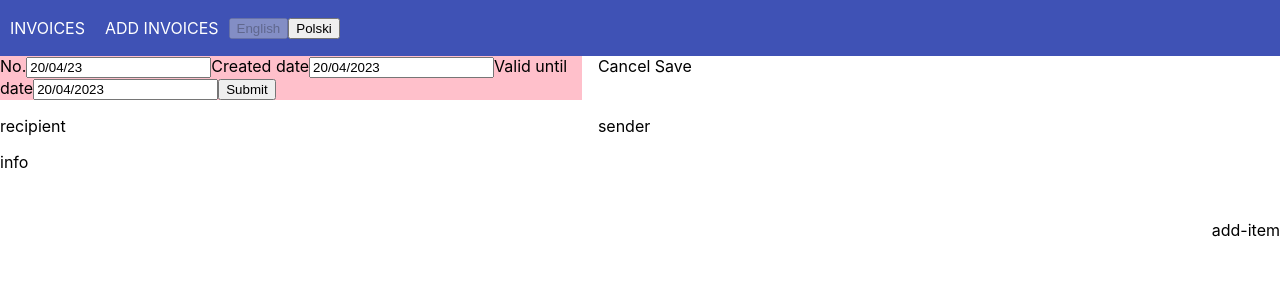
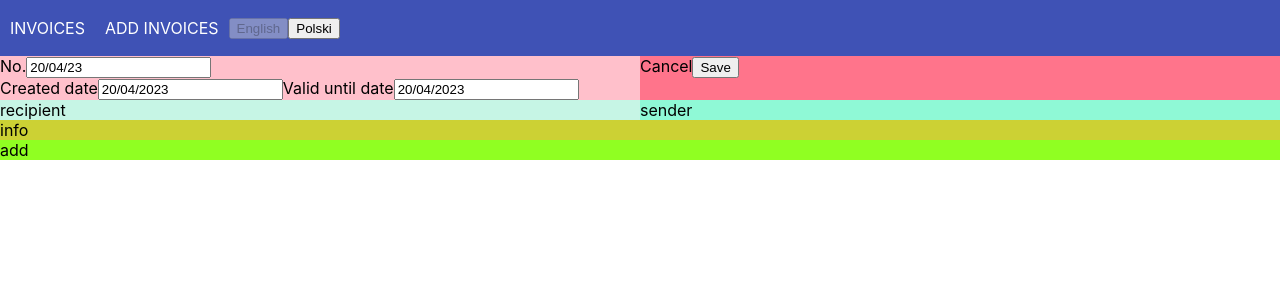
Before and after one commit to sandra-kuczynska/learn-react, a React (Create React App) app: page /invoices in a window 1280 px wide. Shown: the top 300 px of the page. Built offline with nearby package versions, Linux system fonts and the light colour scheme.

Commit message:
Grid - add colors, add grid to No and Dates

```diff
--- a/src/pages/invoice.js
+++ b/src/pages/invoice.js
@@ -15,41 +15,44 @@ const Invoice = () => {
   return (
     <div className={styles.grid}>
       <div className={styles.noDates}>
-        <form
-          className="grid grid__NoAndDates"
-          onSubmit={handleSubmit(onSubmit)}
-        >
+        <form className="grid__NoAndDates" onSubmit={handleSubmit(onSubmit)}>
+          <div>
             <label>No.</label>
             <input
-            className="grid grid__input-no"
+              className="grid__input-no"
               defaultValue="20/04/23"
               {...register("inputNo", { required: true })}
             />
+          </div>
 
+          <div>
             <label>Created date</label>
             <input
-            className="grid grid__date-from"
+              className="grid__date-from"
               defaultValue="20/04/2023"
               {...register("date-from", { required: true })}
             />
 
             <label>Valid until date</label>
             <input
-            className="grid grid__date-to"
+              className="grid__date-to"
               defaultValue="20/10/2023"
               {...register("date-from", { required: true })}
             />
 
             {errors.inputNo && <span>This field is required</span>}
-
-          <input type="submit" />
+          </div>
         </form>
       </div>
-      <div className={styles.saveCancel}>Cancel Save</div>
+
+      <div className={styles.saveCancel}>
+        Cancel
+        <input type="submit" value="Save" />
+      </div>
       <div className={styles.recipient}>recipient</div>
       <div className={styles.sender}>sender</div>
       <div className={styles.info}>info</div>
-      <div className={styles.addItem}>add-item</div>
+      <div className={styles.addItem}>add</div>
     </div>
   );
 };
--- a/src/pages/invoice.module.css
+++ b/src/pages/invoice.module.css
@@ -6,32 +6,41 @@
     "info info"
     "add-item add-item";
   grid-template-columns: 1fr 1fr;
-  column-gap: 16px;
-  row-gap: 16px;
+  column-gap: 0px;
+  row-gap: 0px;
 }
 
 .noDates {
+  display: grid;
   background: pink;
-  grid-column-start: 1/2;
+  grid-area: no-dates;
+}
+
+.grid__input-no {
+  width: 100%;
 }
 
 .saveCancel {
+  background: rgb(255, 116, 139);
   grid-area: save-cancel;
 }
 
 .recipient {
+  background: rgb(198, 245, 229);
   grid-area: recipient;
 }
 
 .sender {
+  background: rgb(143, 249, 214);
   grid-area: sender;
 }
 
 .info {
-  grid-column-start: 1;
-  grid-column-end: 3;
+  background: rgb(204, 209, 52);
+  grid-area: info;
 }
 
 .addItem {
-  grid-area: addItem;
+  background: rgb(144, 255, 34);
+  grid-area: add-item;
 }
```
Lines whose indentation alone changed are shown as unchanged.
